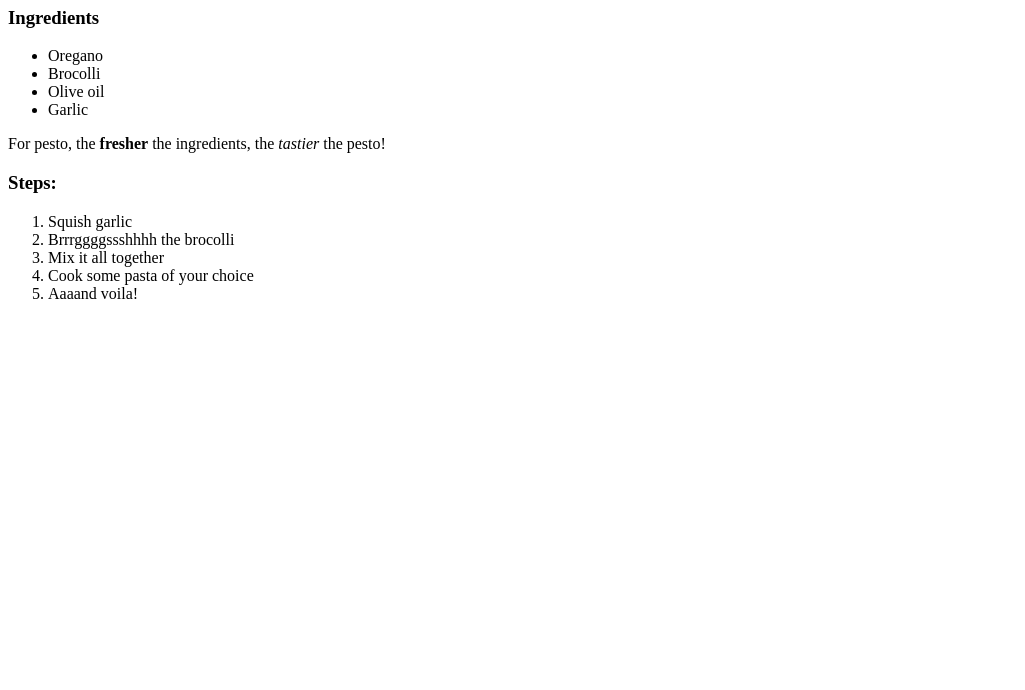
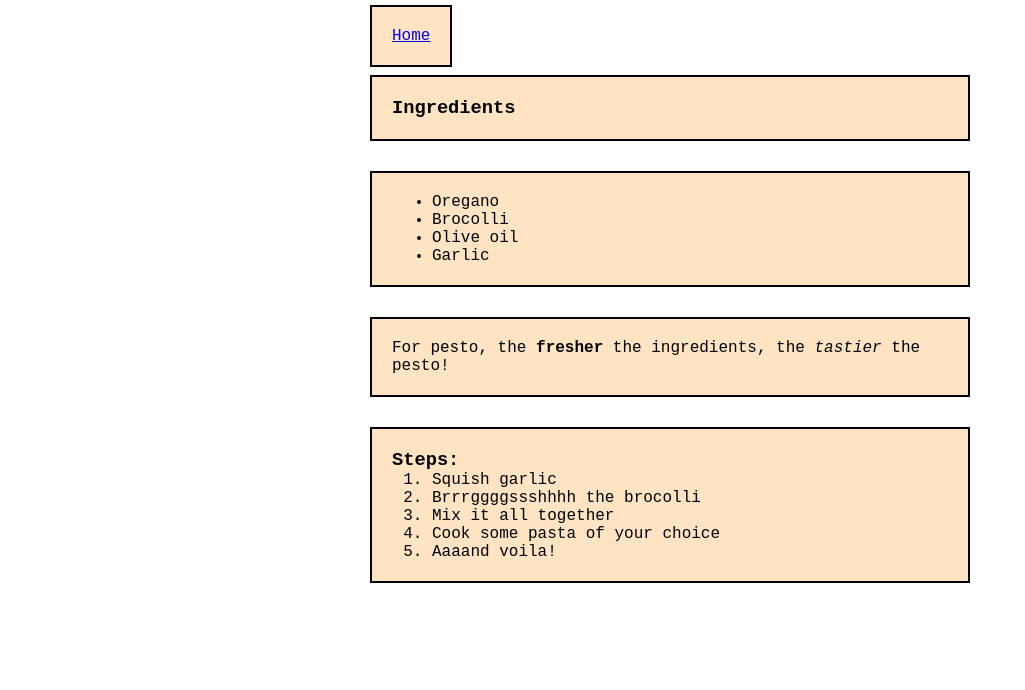
Before and after one commit to Luke1183/odin-recipes, a plain HTML site: page recipes/pesto-pasta.html in a window 1280 px wide. Shown: the part 110-800 px from the top of the page, without its empty margins (0-1025 px from the left). Drawn offline with Linux system fonts and the light colour scheme.

Commit message:
Connected pesto pasta page to css file

```diff
--- a/recipes/pesto-pasta.html
+++ b/recipes/pesto-pasta.html
@@ -3,19 +3,23 @@
 <head>
     <meta charset="UTF-8">
     <meta name="viewport" content="width=device-width, initial-scale=1.0">
-    <title>Recipes</title>
+    <title>Pesto Pasta</title>
+    <link rel="stylesheet" href="../style.css">
 </head>
 <body>
     <h1>Pesto Pasta</h1>
-    <a href="../index.html">Home</a>
-    <h3>Ingredients</h3>
+    <a class="card" href="../index.html">Home</a>
+    <h3 class="card">Ingredients</h3>
+    <div class="card">
         <ul>
             <li>Oregano</li>
             <li>Brocolli</li>
             <li>Olive oil</li>
             <li>Garlic</li>
         </ul>
-    <p>For pesto, the <strong>fresher</strong> the ingredients, the <em>tastier</em> the pesto!</p>
+    </div>
+    <p class="card">For pesto, the <strong>fresher</strong> the ingredients, the <em>tastier</em> the pesto!</p>
+    <div class="card">
         <h3>Steps:</h3>
         <ol>
             <li>Squish garlic</li>
@@ -24,5 +28,6 @@
             <li>Cook some pasta of your choice</li>
             <li>Aaaand voila!</li>
         </ol>
+    </div>
 </body>
 </html>
```
Lines whose indentation alone changed are shown as unchanged.
